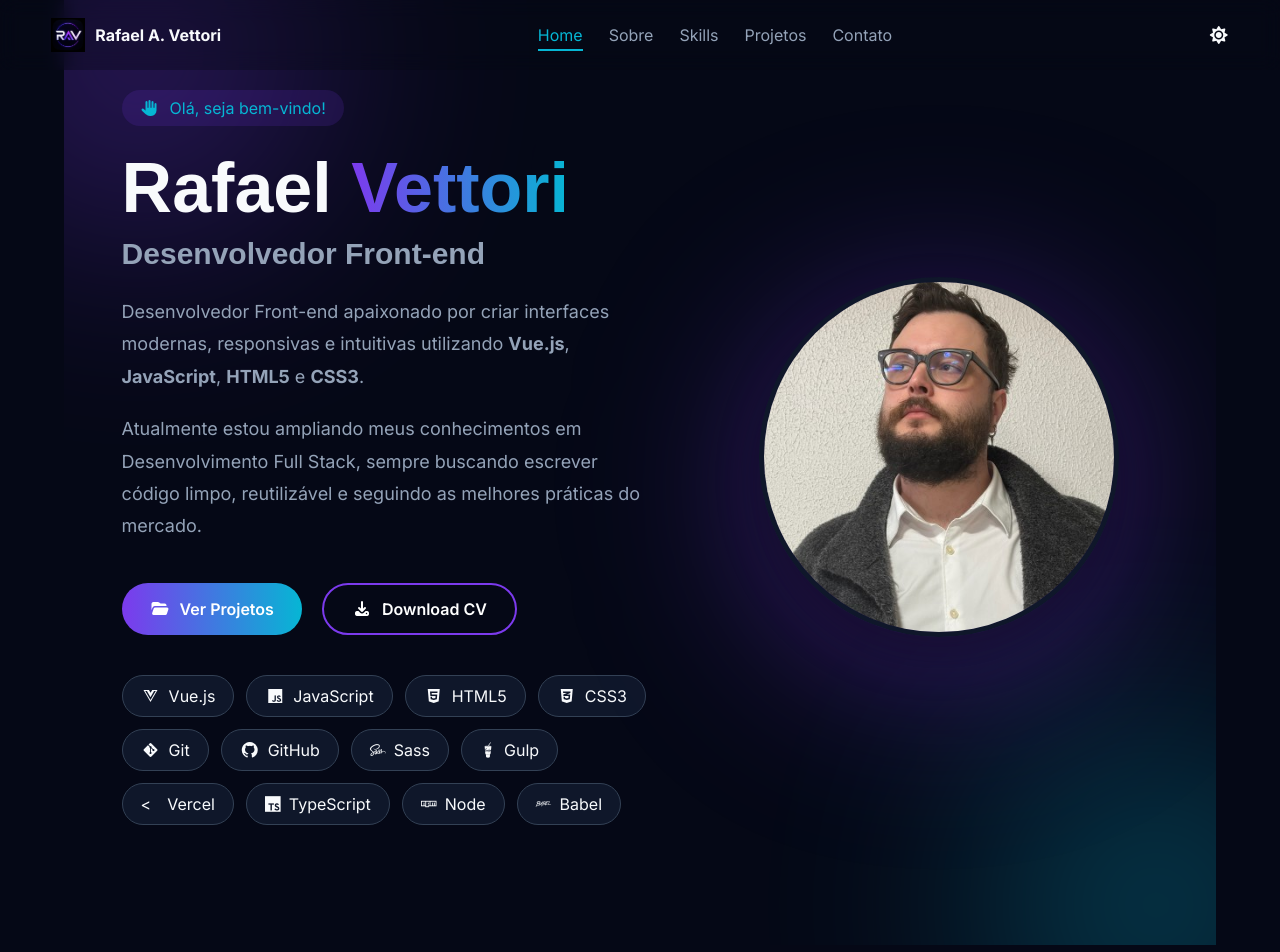
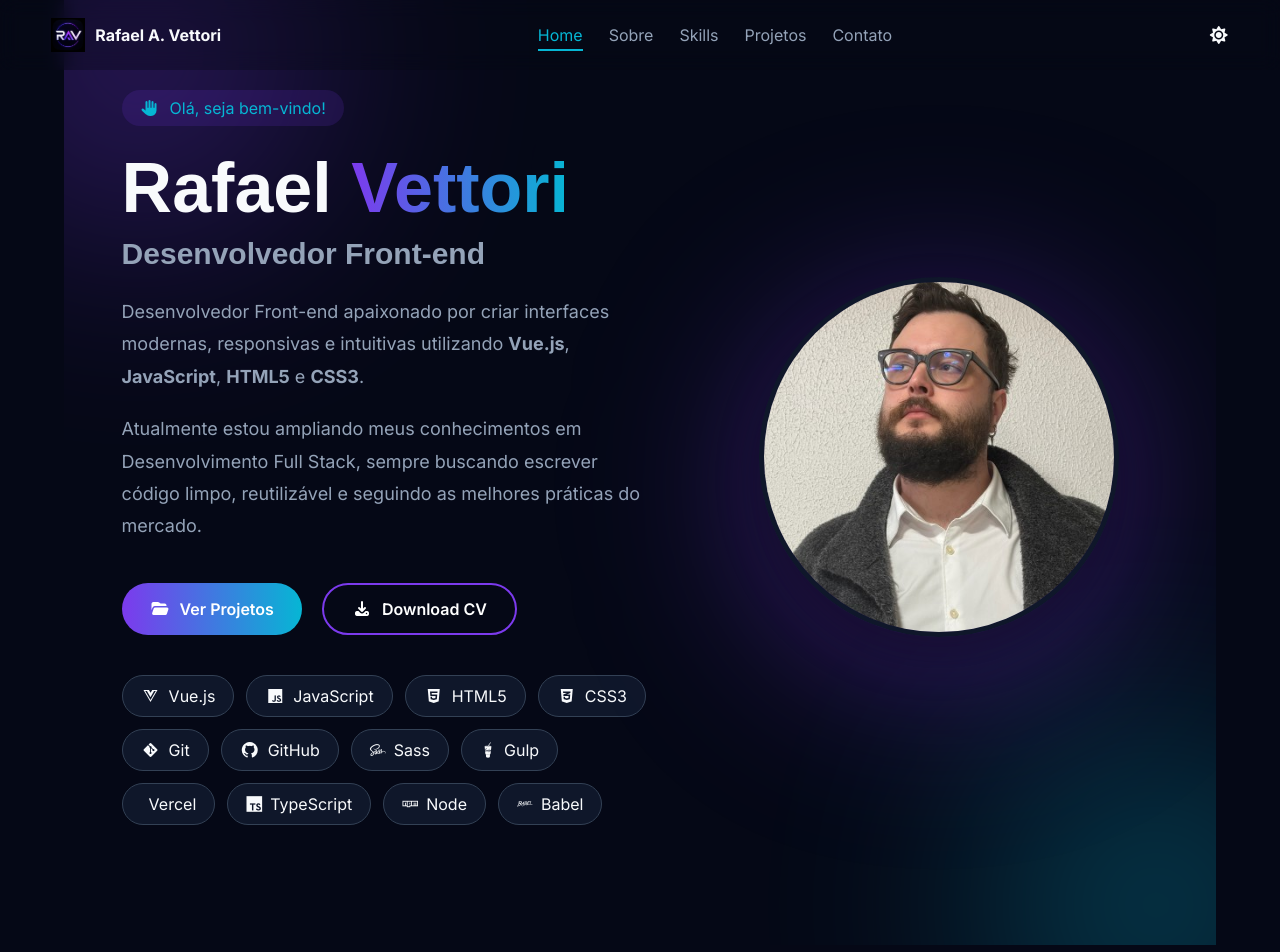
Before and after one commit to Rattori94/portfolio, a Vue app: page / in a window 1280 px wide. Shown: the top 952 px of the page. Built offline with nearby package versions, Linux system fonts and the light colour scheme.

Commit message:
atualização

```diff
--- a/src/components/Hero.vue
+++ b/src/components/Hero.vue
@@ -58,7 +58,6 @@
 
         </div>
 
-        <!-- TECHS -->
         <div class="techs">
 
           <span><i class="fa-brands fa-vuejs"></i> Vue.js</span>
@@ -69,7 +68,7 @@
           <span><i class="fa-brands fa-github"></i> GitHub</span>
           <span><i class="devicon-sass-original"></i> Sass</span>
           <span><i class="devicon-gulp-plain"></i> Gulp</span>
-          <span><<i class="devicon-vercel-original"></i> Vercel</span>
+          <span><i class="devicon-vercel-original"></i> Vercel</span>
           <span><i class="devicon-typescript-plain"></i> TypeScript</span>
           <span><i class="devicon-npm-original-wordmark"></i> Node</span>
           <span><i class="devicon-babel-plain"></i> Babel</span>
```
